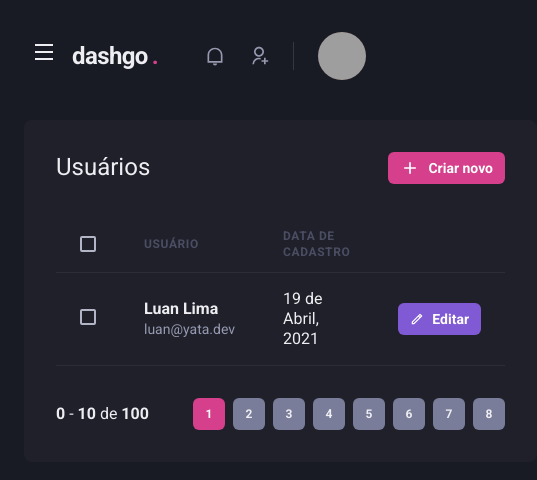
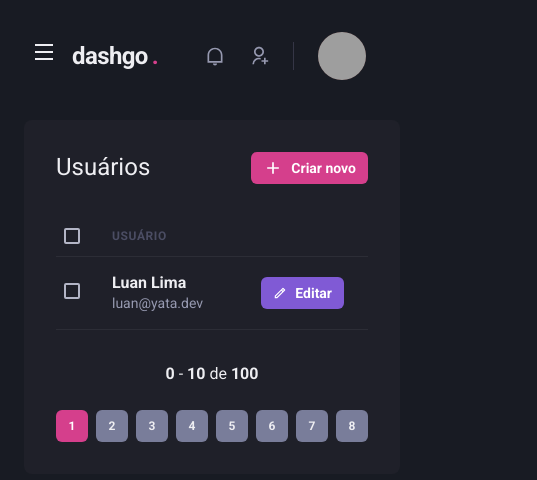
Before and after one commit to luanyata/dashgo, a Next.js app: page /users in a window 390 px wide. Shown: the top 480 px of the page, 537 px wide, since content can reach past the window. Built offline with nearby package versions, Linux system fonts and the light colour scheme; grey boxes are pictures that could not be loaded.

Commit message:
:iphone:  Responsividade tela Listatem e criacao do …

```diff
--- a/src/components/Pagination/index.tsx
+++ b/src/components/Pagination/index.tsx
@@ -1,14 +1,14 @@
-import { HStack, Box } from "@chakra-ui/react";
+import { Stack, Box } from "@chakra-ui/react";
 import PaginationItem from './PaginationItem'
 
 export function Paginator() {
   return (
-    <HStack mt="8" spacing="6" justifyContent="space-between" align="center">
+    <Stack direction={['column', 'row']} mt="8" spacing="6" justifyContent="space-between" align="center">
       <Box>
         <strong>0</strong> - <strong>10</strong> de <strong>100</strong>
       </Box>
 
-      <HStack spacing="2">
+      <Stack direction="row" spacing="2">
 
         <PaginationItem pageNumber={1} isCurrent></PaginationItem>
 
@@ -26,7 +26,7 @@ export function Paginator() {
 
         <PaginationItem pageNumber={8} ></PaginationItem>
 
-      </HStack>
-    </HStack>
+      </Stack>
+    </Stack>
   );
 }
--- a/src/pages/users/create.tsx
+++ b/src/pages/users/create.tsx
@@ -20,7 +20,7 @@ export default function CreateUser() {
       <Flex w="100%" my="6" maxWidth={1480} mx="auto" px="6">
         <Sidebar />
 
-        <Box flex="1" borderRadius={8} bg="gray.800" p="8">
+        <Box flex="1" borderRadius={8} bg="gray.800" p={["6", "8"]}>
           <Heading size="lg" fontWeight="normal">
             Criar usuário
           </Heading>
@@ -28,12 +28,12 @@ export default function CreateUser() {
           <Divider my="6" borderColor="gray.700" />
 
           <VStack spacing="8">
-            <SimpleGrid minChildWidth="240px" spacing="8" w="100%">
+            <SimpleGrid minChildWidth="240px" spacing={["6", "8"]} w="100%">
               <Input name="name" label="Nome Completo"></Input>
               <Input name="email" type="email" label="E-mail"></Input>
             </SimpleGrid>
 
-            <SimpleGrid minChildWidth="240px" spacing="8" w="100%">
+            <SimpleGrid minChildWidth="240px" spacing={["6", "8"]} w="100%">
               <Input name="password" type="password" label="Senha"></Input>
               <Input
                 name="password_confirmation"
--- a/src/pages/users/index.tsx
+++ b/src/pages/users/index.tsx
@@ -11,7 +11,8 @@ import {
   Td,
   Checkbox,
   Tbody,
-  Text
+  Text,
+  useBreakpointValue
 } from "@chakra-ui/react";
 import { RiAddLine, RiPencilLine } from "react-icons/ri";
 import { Header } from "../../components/Header";
@@ -19,6 +20,12 @@ import { Paginator } from "../../components/Pagination";
 import { Sidebar } from "../../components/Sidebar";
 
 export default function UserList() {
+
+  const isWideVersion = useBreakpointValue({
+    base: false,
+    lg: true
+  })
+
   return (
     <Box>
       <Header />
@@ -46,17 +53,17 @@ export default function UserList() {
           <Table colorScheme="whiteAlpha">
             <Thead>
               <Tr>
-                <Th px="6" color="gray.300" width="8">
+                <Th px={["2", "4", "6"]} color="gray.300" width="8">
                   <Checkbox colorScheme="pink" />
                 </Th>
                 <Th>Usuário</Th>
-                <Th>Data de cadastro</Th>
+                {isWideVersion && <Th>Data de cadastro</Th>}
                 <Th width="6"></Th>
               </Tr>
             </Thead>
             <Tbody>
               <Tr>
-                <Td px="6">
+                <Td px={["2", "4", "6"]}>
                   <Checkbox colorScheme="pink" />
                 </Td>
                 <Td>
@@ -67,7 +74,7 @@ export default function UserList() {
                     </Text>
                   </Box>
                 </Td>
-                <Td>19 de Abril, 2021</Td>
+                {isWideVersion && <Td>19 de Abril, 2021</Td>}
                 <Td>
                   <Button
                     as="a"
```
